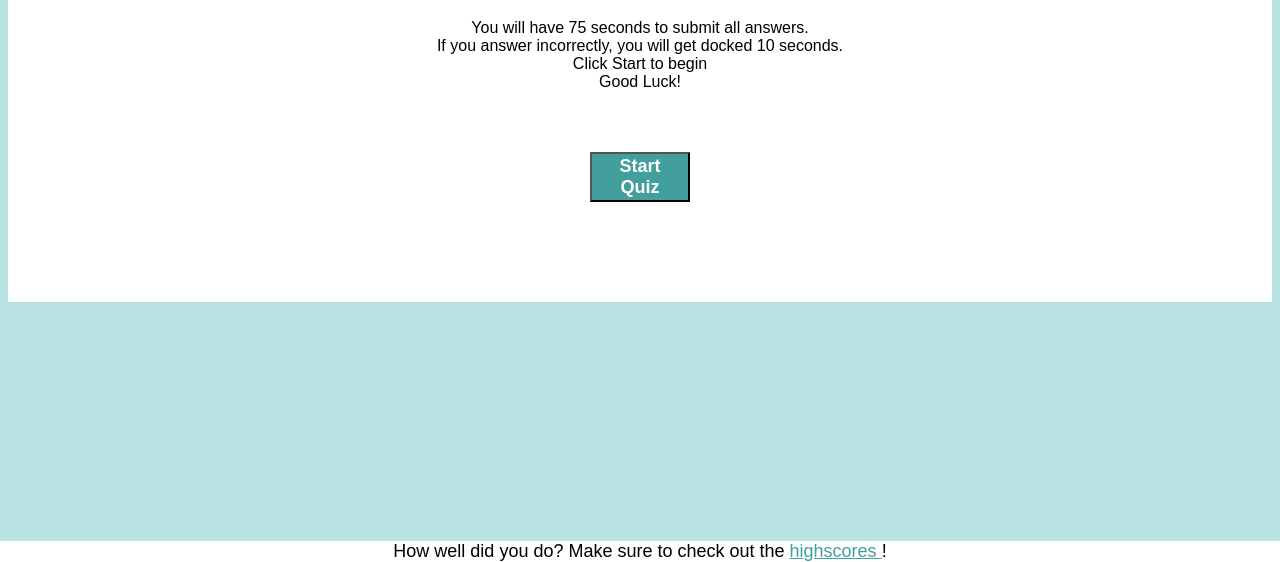
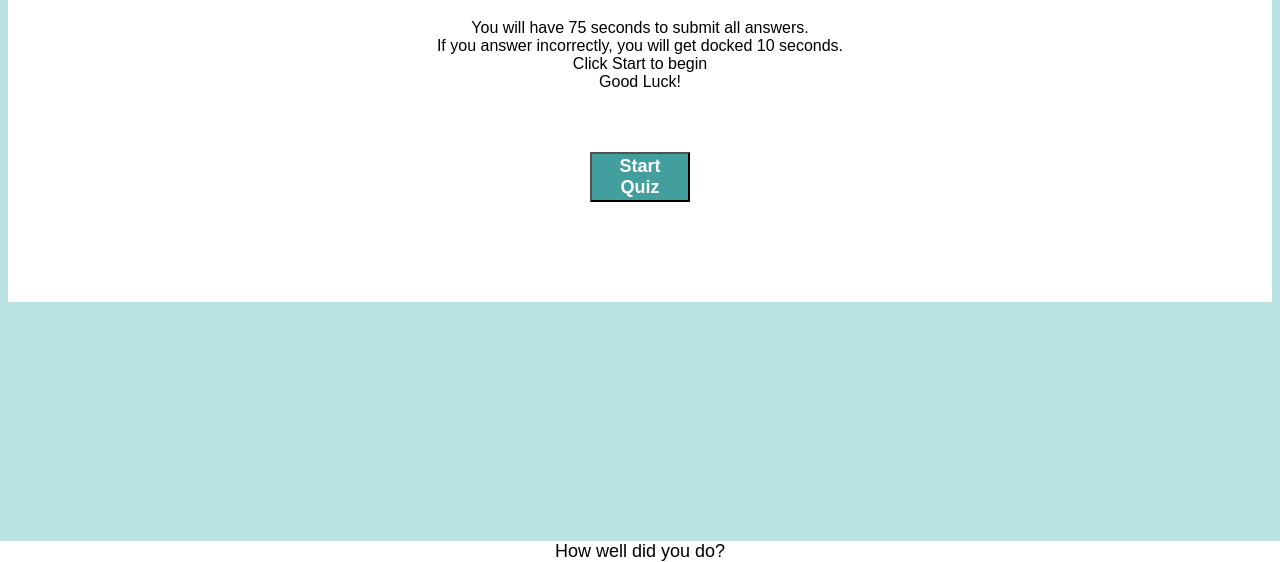
Before and after one commit to Jay-MM/javascript-timed-quiz, a plain HTML site: page index.html in a window 1280 px wide. Shown: the part 238-800 px from the top of the page. Drawn offline with Linux system fonts and the light colour scheme.

Commit message:
updated readme, added comments to js, cleaned up html

```diff
--- a/index.html
+++ b/index.html
@@ -14,7 +14,7 @@
     <nav>
         <ul>
             <div class="mynav">
-                <li id="highscores"><a id="highscore" href="#"> Highscores</a></li>
+                <li id="highscores"><a id="highscore" href=#> Highscores</a></li>
             </div>
                 <li id="timer">Time: 0</li>
         </ul>
@@ -40,9 +40,8 @@
 
 
 </main>
-    <footer>How well did you do? Make sure to check out the
-        <a id="highscores" href="#">highscores
-        </a>!
+    <footer>
+        How well did you do?
     </footer>
 <script src="./script.js"></script>
 
```
Also changed, not shown: script.js (+10 -0 lines), timed quiz screenshot.png (added), 1 other file.
